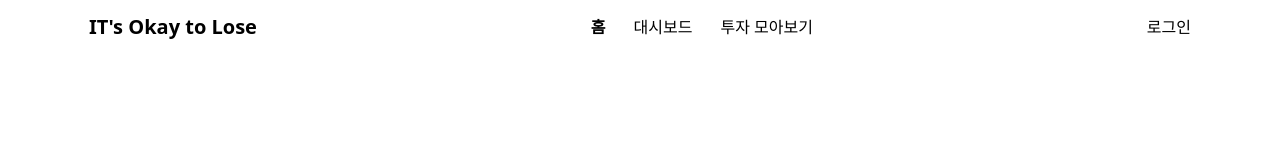
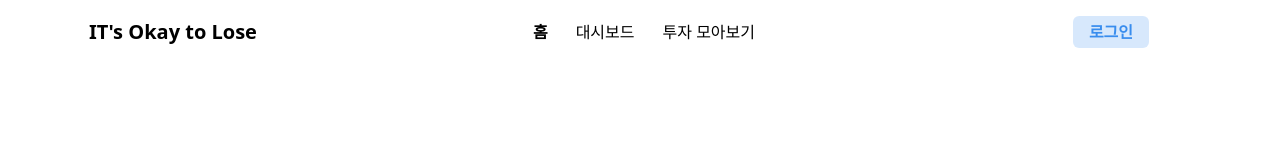
Before and after one commit to IT-s-Okay-to-Lose/FE, a React (Vite) app: page / in a window 1280 px wide. Shown: the top 149 px of the page. Built offline with nearby package versions, Linux system fonts and the light colour scheme; no server answers.

Commit message:
Design: 로그인 버튼 색상 변경

```diff
--- a/src/shared/components/molecules/Header.tsx
+++ b/src/shared/components/molecules/Header.tsx
@@ -1,10 +1,10 @@
 import { mockUserInfo } from "@/entities/user/user.mock";
+import { useUserStore } from "@/entities/user/user.store";
+import LoginModal from "@/features/login/ui/LoginModal";
 import URL from "@/shared/constants/URL";
+import { useState } from "react";
 import { Link, useLocation } from "react-router-dom";
 import Typography from "../atoms/Typography";
-import { useUserStore } from "@/entities/user/user.store";
-import LoginModal from "@/features/login/ui/LoginModal";
-import { useState } from "react";
 
 function Header() {
   const location = useLocation();
@@ -16,7 +16,7 @@ function Header() {
   const [isModalOpen, setIsModalOpen] = useState(false);
 
   return (
-    <>
+    <div className="">
       <div className="flex justify-center">
         <div className="flex w-full max-w-[850px] laptop:max-w-[1150px] px-6 py-3 justify-between items-center">
           <Typography.SubTitle1>IT{"'"}s Okay to Lose</Typography.SubTitle1>
@@ -52,6 +52,7 @@ function Header() {
               </Typography.SubTitle2>
             </Link>
           </div>
+          <div className="w-[160px] h-[40px] items-center flex justify-center">
             {isLoggedIn ? (
               <div className="w-[155px] flex justify-end">
                 <div className="border w-[40px] h-[40px] rounded-full bg-otl-gray overflow-hidden">
@@ -59,15 +60,21 @@ function Header() {
                 </div>
               </div>
             ) : (
-            <div onClick={() => setIsModalOpen(true)}>
-              <Typography.P1 className="cursor-pointer">로그인</Typography.P1>
+              <div
+                onClick={() => setIsModalOpen(true)}
+                className="px-4 py-1 rounded-sm bg-otl-main bg-opacity-20 transition-all hover:bg-opacity-30 "
+              >
+                <Typography.P1 className="cursor-pointer text-otl-main font-bold">
+                  로그인
+                </Typography.P1>
               </div>
             )}
           </div>
         </div>
+      </div>
 
       {isModalOpen && <LoginModal onClose={() => setIsModalOpen(false)} />}
-    </>
+    </div>
   );
 }
 
```
Lines whose indentation alone changed are shown as unchanged.
